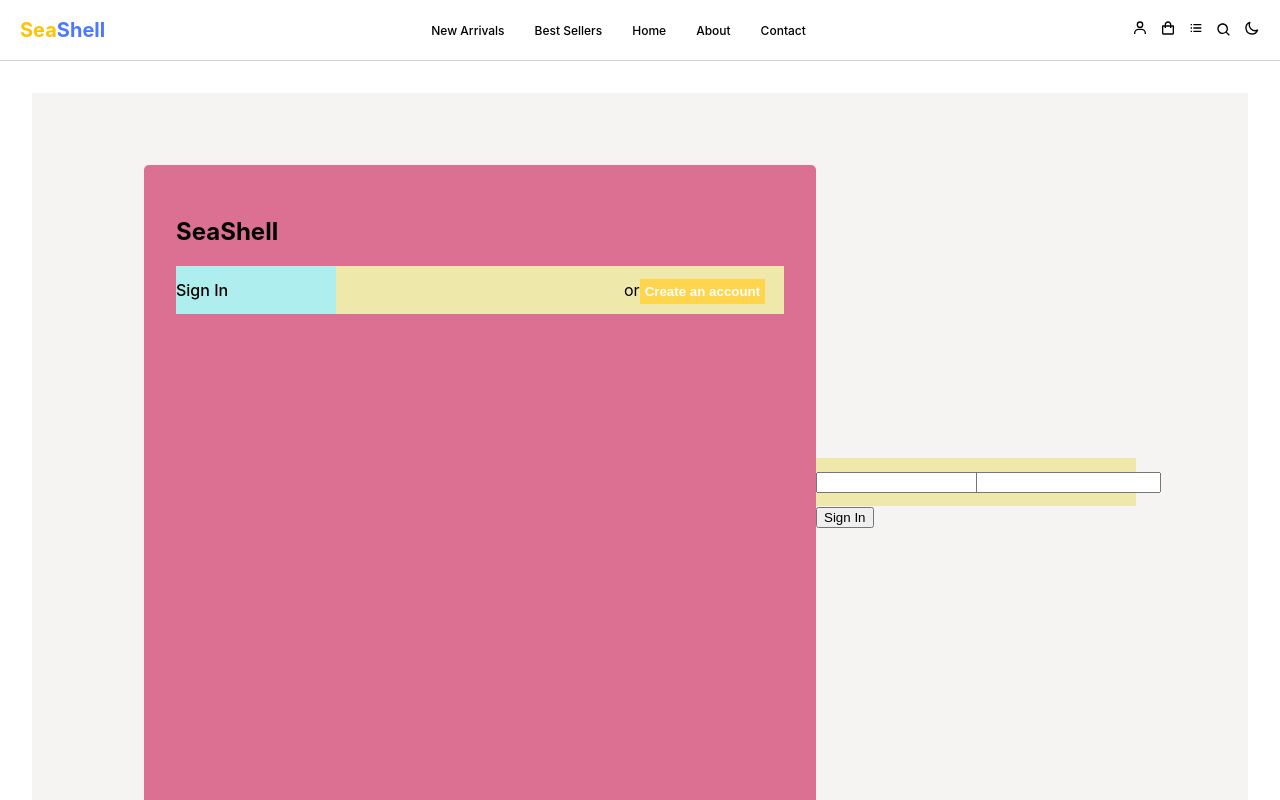
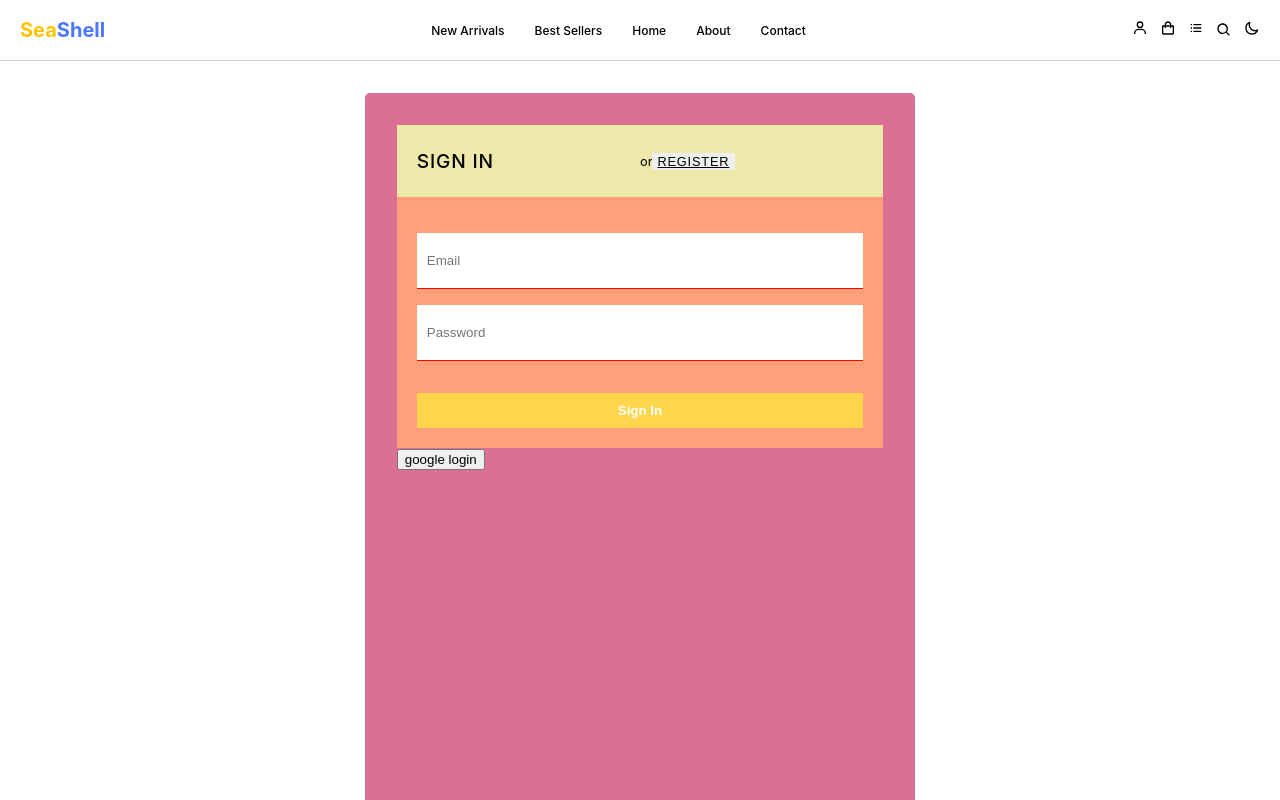
Before and after one commit to joycethh/playground, a React (Create React App) app: page /auth in a window 1280 px wide. Shown: the top 800 px of the page. Built offline with nearby package versions, Linux system fonts and the light colour scheme.

Commit message:
complete auth form

```diff
--- a/src/pages/auth/Auth.js
+++ b/src/pages/auth/Auth.js
@@ -30,47 +30,66 @@ const Auth = () => {
     <section>
       <div className="container">
         <div className="card">
-          <div className="logo">
-            <h1>
-              Sea<span>Shell</span>
-            </h1>
-          </div>
-
-          <div className="grid-container">
+          <div className="grid-container header">
             <div className="grid-item title">
               <h6>{isRegister ? "Register" : "Sign In"}</h6>
             </div>
+
             <div className="grid-item toggle">
               {isRegister ? (
                 <div>
-                  <p>Have an account? </p>
-                  <button onClick={toggleMode}>Login</button>
+                  <p>Already a user? </p>
+                  <button onClick={toggleMode}>Sign In</button>
                 </div>
               ) : (
                 <div>
                   <p>or</p>
-                  <button onClick={toggleMode}>Create an account</button>
+                  <button onClick={toggleMode}>Register</button>
                 </div>
               )}
             </div>
           </div>
-        </div>
 
           <form onSubmit={handleSubmit}>
-          <div className="grid-container">
+            <div className="grid-container form">
+              <div className="grid-item">
                 {isRegister && <Input placeHolder="Username" type="text" />}
-            <Input placeholder="Email" type="text" />
-            <Input placeholder="Password" type="password" />
+              </div>
+              <div className="grid-item">
+                <Input
+                  placeHolder="Email"
+                  type="text"
+                  required
+                  autoFucus
+                  handleChange={handleChange}
+                />
+              </div>
+              <div className="grid-item">
+                <Input
+                  placeHolder="Password"
+                  type="password"
+                  required
+                  handleChange={handleChange}
+                />
+              </div>
+              <div className="grid-item">
                 {isRegister && (
                   <Input placeHolder="Repeat Password" type="password" />
                 )}
               </div>
+
               <div className="grid-item">
                 <button type="submit" onClick={handleSubmit}>
                   {isRegister ? "Register" : "Sign In"}
                 </button>
               </div>
+            </div>
           </form>
+
+          <div className="grid-item google">
+            <button>google login</button>
+          </div>
+        </div>
       </div>
     </section>
   );
--- a/src/pages/auth/auth.scss
+++ b/src/pages/auth/auth.scss
@@ -3,22 +3,17 @@
 .container {
     @include themify($themes) {
         height: 100vh;;
-        background-color: themed('bgSoft');
         display: flex;
-        align-items: center;
         justify-content: center;
 
         .card {
             background-color: palevioletred;
-            width: 50%;
+            width: 40%;
             border-radius: 5px;
-            min-height: 37rem ;
             padding: 2rem;
 
             @include mobile{
                 width: 100%;
-                padding: 10px;
-
             }
 
              @include tablet{
@@ -27,52 +22,100 @@
 
             }
 
+
+            .header {
+                 display: grid;
+                 padding: 20px;
+                 grid-template-columns: repeat(2, 1fr);
+                 grid-template-rows: 2rem;
+                 background-color: palegoldenrod;
+
+                @include mobile{
+                    grid-template-columns: 1fr;
                 }
-
-        .grid-container {
-            display: grid;
-            grid-template-columns: repeat(2, 10rem);
-            grid-template-rows: 3rem;
-            color: themed('textColor');
-            background-color: palegoldenrod;
-            justify-content: space-between;
 
                 .grid-item {
                    display: flex;
                    align-items: center;
-
                 }
 
                .title {
-                background-color: paleturquoise;
 
-                h6{
+                    h6 {
                       font-weight: 500;
-                    font-size: 1rem;
-
+                      font-size: 1.2rem;
+                      text-transform: uppercase;
+                      letter-spacing: 0.05rem;
                     }
                 }
 
                 .toggle {
+                    display: flex;
+
+                    @include tablet{
+                        display: flex;
+                    }
 
                     p {
                         display: inline-block;
+                        font-size: 0.8rem;
                     }
 
                     button {
-                    padding: 5px;
+                        font-size: 0.8rem;
+                        padding-left: 5px;
+                        border: 0;
+                        text-decoration: underline;
+                        text-transform: uppercase;
+                        letter-spacing: 0.05rem;
+                        cursor: pointer;
+                    }
+
+                }
+
+            }
+
+            form {
+                background-color: palegreen;
+
+                .form {
+                    display: flex;
+                    flex-direction: column;
+                    gap:1rem;
+                    align-items: center;
+                    background-color: lightsalmon;
+                    padding: 20px;
+
+                    .grid-item {
+                        display: flex;
+                        width: 100%;
+
+                    }
+
+
+                    input {
+                        border: none;
+                        border-bottom: 1px solid red;
+                        padding: 20px 10px;
+                        width: 100%;
+
+
+                    }
+
+                    button{
+                        padding: 10px;
                         border: none;
                         background-color: themed('bgHighlight');
                         color: themed('textContrast');
                         font-weight: bold;
                         cursor: pointer;
+                        width: 100%;
                     }
 
                 }
 
 
-
-
+            }
 
         }
 
--- a/src/pages/auth/input/Input.js
+++ b/src/pages/auth/input/Input.js
@@ -1,5 +1,5 @@
 import React from "react";
-import "./input.scss";
+// import "./input.scss";
 
 const Input = ({
   name,
@@ -11,18 +11,15 @@ const Input = ({
   handleShowPassword,
 }) => {
   return (
-    <>
-      <div className="grid-item">
     <input
       name={name}
       type={type}
-          onChange={handleChange}
+      handleChange={handleChange}
       placeholder={placeHolder}
       autoFocus={autoFocus}
-          required
+      required={required}
+      handleShowPassword={handleShowPassword}
     />
-      </div>
-    </>
   );
 };
 
--- a/src/pages/auth/input/input.scss
+++ b/src/pages/auth/input/input.scss
@@ -0,0 +1,9 @@
+@import "../../../style.scss";
+
+input {
+    @include themify($themes) {
+        border: none;
+        border-bottom: 1px solid red;
+        padding: 20px 10px;
+    }
+}
```
Lines whose indentation alone changed are shown as unchanged.
